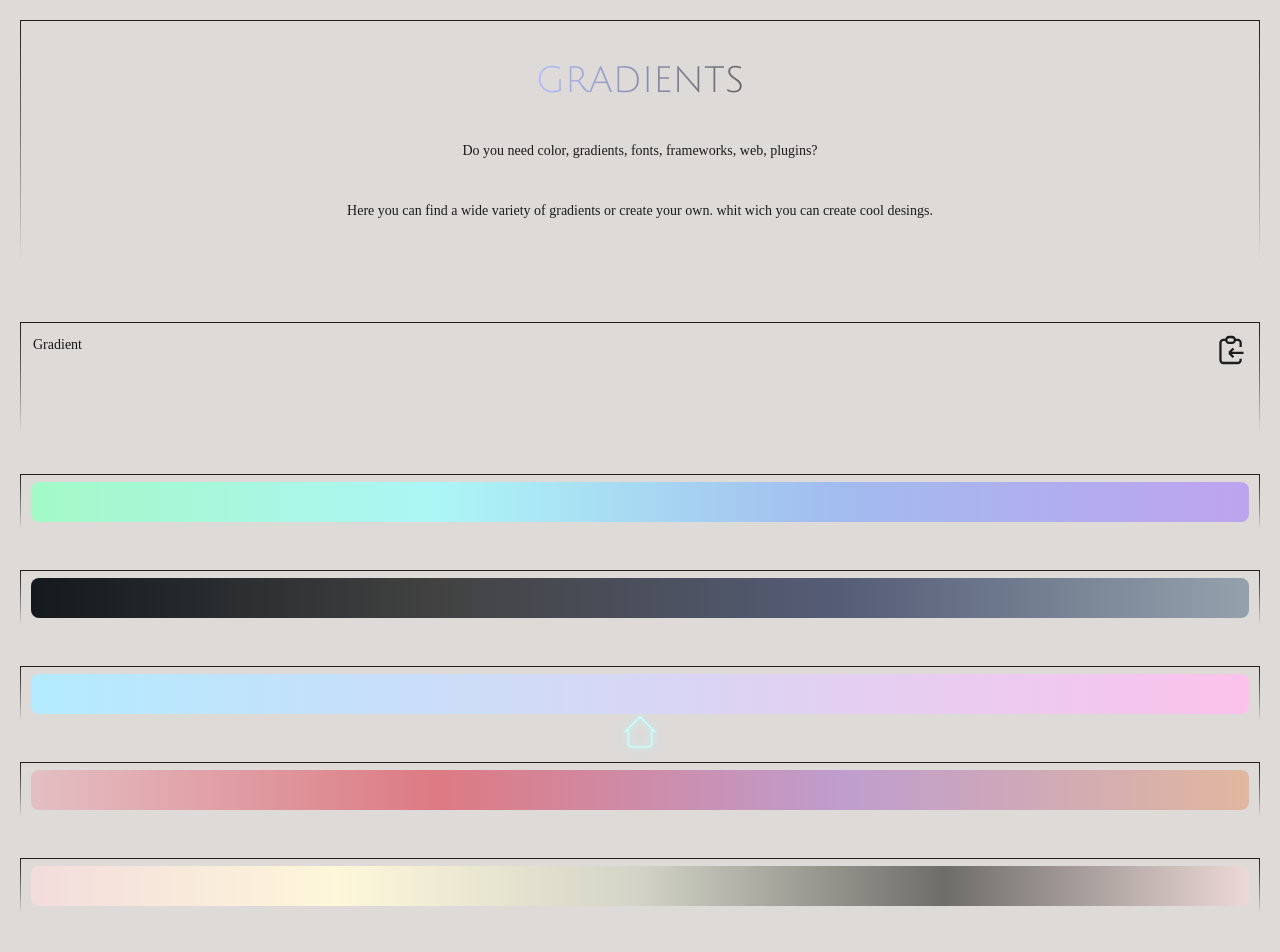
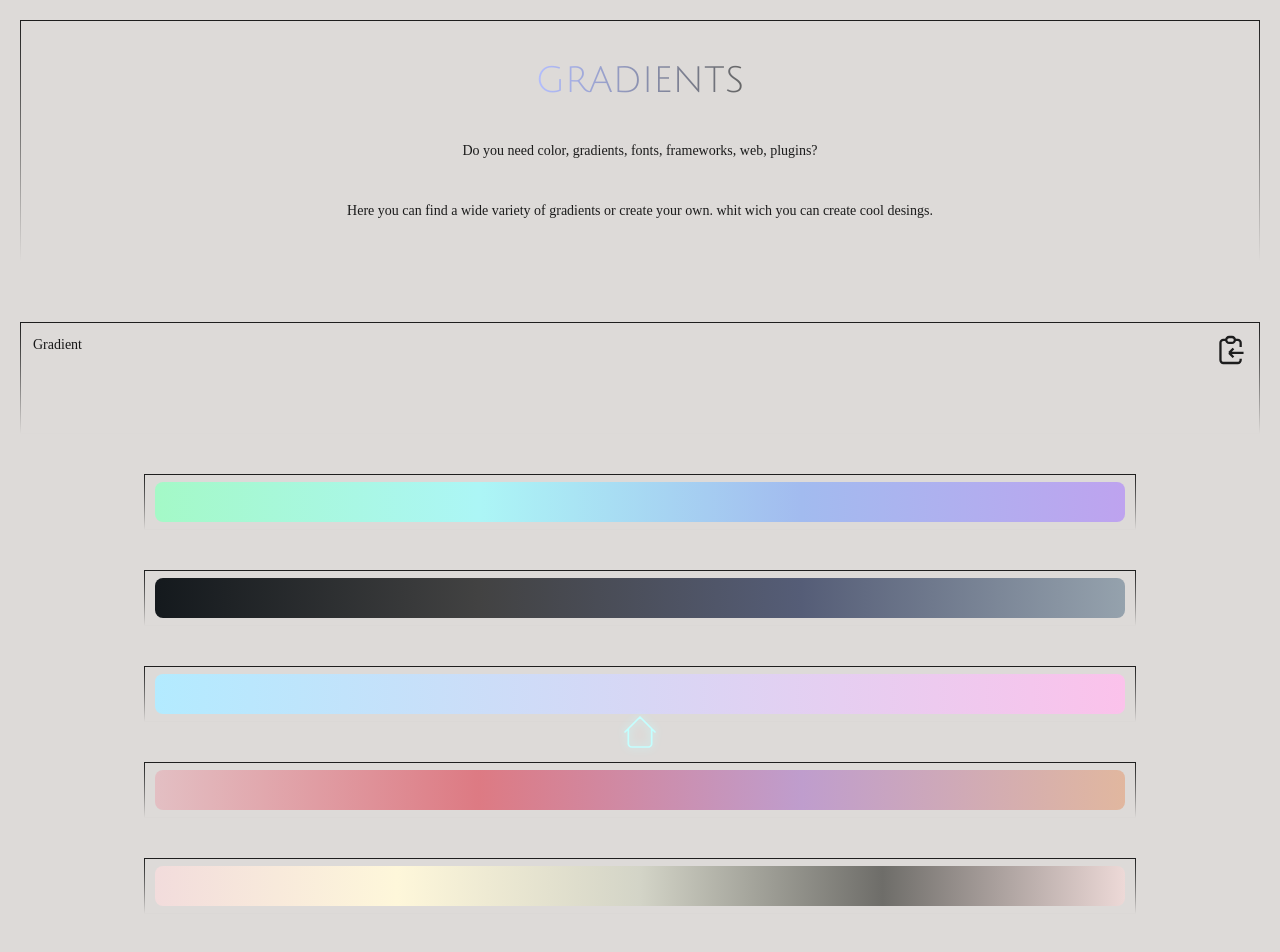
Before and after one commit to wuerion/Tools-React, a React (Vite) app: page /gradientPage in a window 1280 px wide. Shown: the top 952 px of the page. Built offline with nearby package versions, Linux system fonts and the light colour scheme; a web font is replaced by a local one.

Commit message:
added responsive desing

```diff
--- a/src/components/SubComponents/GradientPage/GalleryGradients.jsx
+++ b/src/components/SubComponents/GradientPage/GalleryGradients.jsx
@@ -10,7 +10,7 @@ function GalleryGradients() {
   const [selectedGradientColor5, setSelectedGradientColor5] = useState("");
 
   return (
-    <div>
+    <div className="flex flex-col items-center justify-center">
       <CardGradientSelect
         color1={selectedGradientColor1}
         color2={selectedGradientColor2}
@@ -18,7 +18,7 @@ function GalleryGradients() {
         color4={selectedGradientColor4}
         color5={selectedGradientColor5}
       />
-      <div className="flex flex-col items-center w-full h-[500px] overflow-scroll scroll-smooth">
+      <div className="flex flex-col items-center w-full h-[500px] overflow-scroll scroll-smooth md:w-4/5">
         <Gradient
           color1={"#a4f9c7"}
           color2={"#acf6f6"}
```
